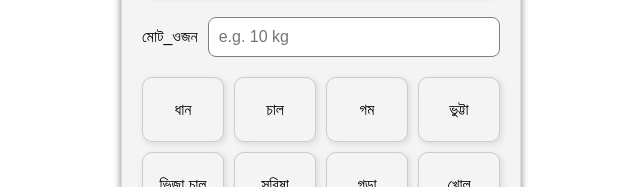
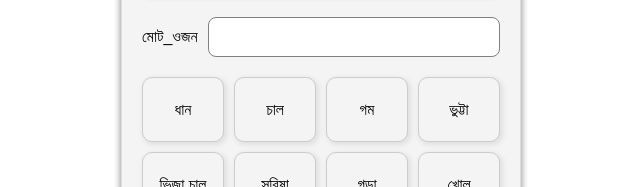
Before and after one commit to rsrjteam/mills-easy-calculator, a plain HTML site: page index.html in a window 1280 px wide. Shown: the part 228-415 px from the top of the page, 319-959 px from the left. Drawn offline with Linux system fonts and the light colour scheme.

Commit message:
Update index page

```diff
--- a/index.html
+++ b/index.html
@@ -20,7 +20,7 @@
 
         <div id="weightBox" style="display: flex; align-items: center;">
             <label for="weight" style="margin-right: 10px;">মোট_ওজন</label>
-            <input type="number" id="weight" placeholder="e.g. 10 kg" />
+            <input type="number" id="weight" placeholder="" />
         </div>
 
         <div id="priceBox">
```
